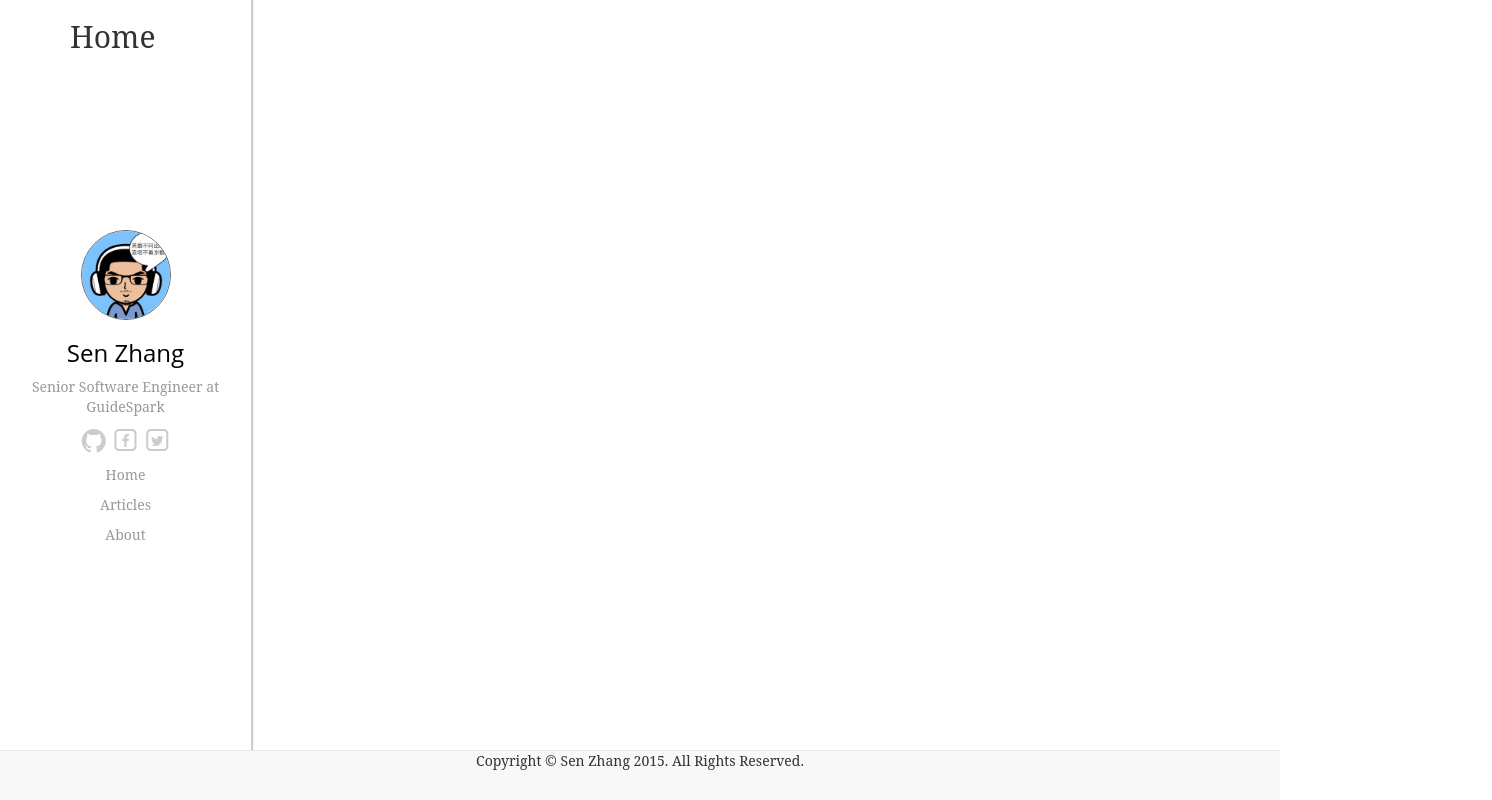
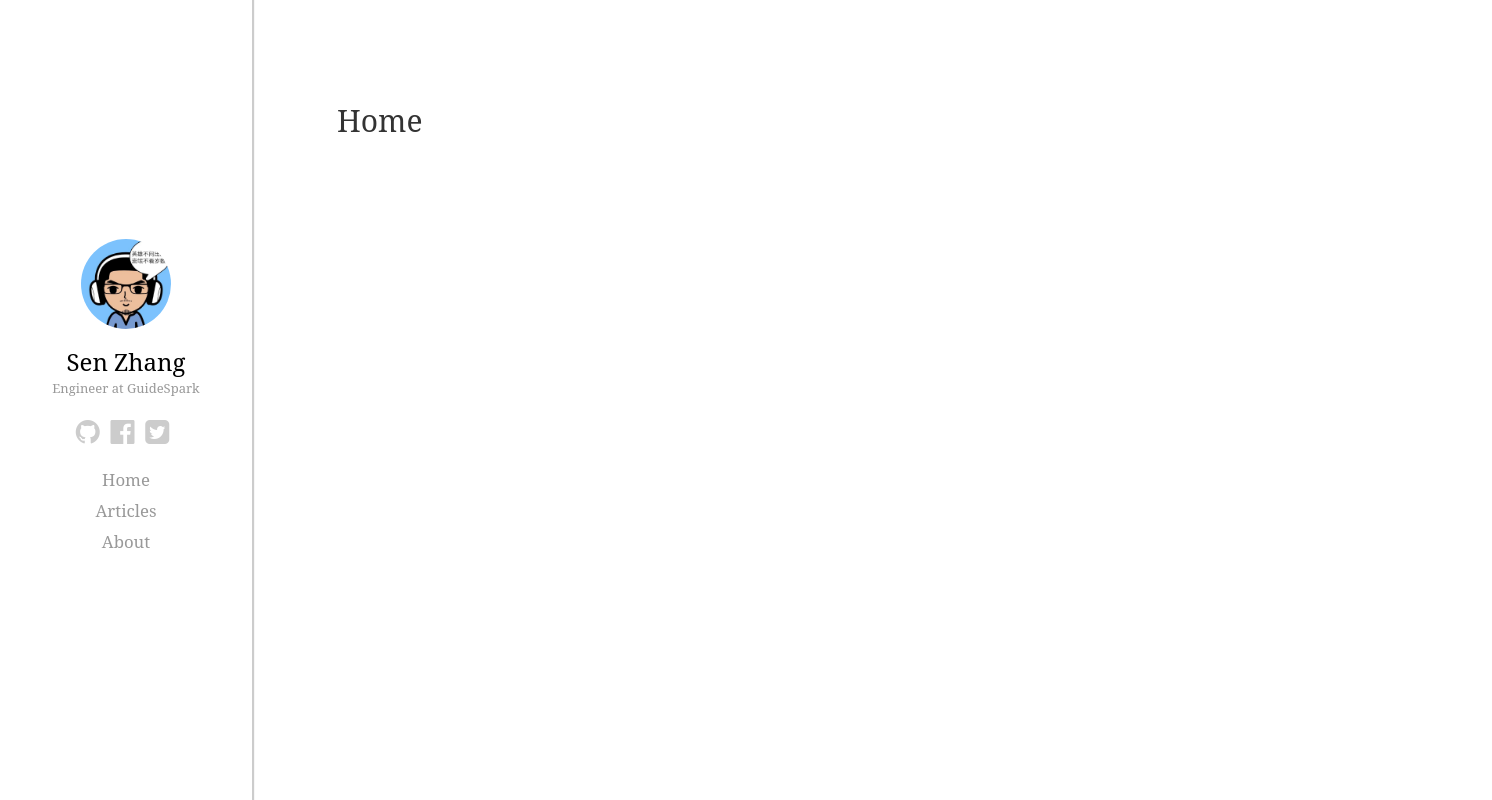
Before and after one commit to Sen-Zhang/sen-zhang.github.io, a plain HTML site: page index.html in a window 1280 px wide. Shown: the whole page, 1492 px wide, since content can reach past the window. Drawn offline with nearby package versions, Linux system fonts and the light colour scheme; some packages are replaced by stand-ins of ours.

Commit message:
finish header

```diff
--- a/css/main.css
+++ b/css/main.css
@@ -5,74 +5,154 @@
 body {
   color: #333;
   font-family: 'Noto Serif', Georgia, serif;
-  padding-bottom: 70px;
 }
 
-@media (min-width: 570px) {
+a:hover {
+  color: #4db380;
+  text-decoration: none;
 }
 
-@media (min-width: 800px) {
-  .site-header {
-    height: 100%;
-    left: 0;
-    position: fixed;
-    top: 0;
-    width: 18em;
-    border-right: 1px solid #ccc;
-    box-shadow: 1px 0 1px #ccc;
-    padding-top: 18%;
-    padding-left: 2em;
-    padding-right: 2em;
-  }
-}
+.site-header {
+  display: -moz-box;
+  -moz-box-pack: center;
+  -moz-box-align: center;
 
-@media (min-width: 1000px) {
-  .site-header {
-    width: 18em;
-  }
+  display: -webkit-box;
+  -webkit-box-pack: center;
+  -webkit-box-align: center;
+
+  display: box;
+  box-pack: center;
+  box-align: center;
+
+  -webkit-box-orient: vertical;
+  -webkit-box-direction: normal;
+  -webkit-flex-direction: column;
+  -ms-flex-direction: column;
+  flex-direction: column;
+  -webkit-justify-content: center;
+  -ms-flex-pack: center;
+  justify-content: center;
+
+  box-shadow: 1px 1px 1px 1px #ccc;
+  text-align: center;
 }
 
 .header-photo {
   width: 90px;
   height: 90px;
-  border: 1px solid #666;
+  margin: 0 auto;
 }
 
-.profile-title {
-  font-family: Open Sans, Helvetica Neue, sans-serif;
+.header-title {
+  margin-bottom: 1.5em;
+}
+
+.header-title__name {
   color: #000;
 }
 
-.profile-description {
+.header-title__position {
   color: #999;
+  margin-top: -0.5em;
+  font-size: small;
 }
 
-.profile-title:hover {
-  color: #4db380;
-  text-decoration: none;
+.header-socialnav {
+  margin-bottom: 1.5em;
 }
 
-.socialnav-icon {
+.header-socialnav__icon {
+  margin-right: 0.5em;
   color: #ccc;
 }
 
-.socialnav-icon--github:hover {
+.header-socialnav__icon--github:hover {
   color: #000;
 }
 
-.socialnav-icon--twitter:hover {
+.header-socialnav__icon--facebook:hover {
+  color: #3b5998;
+}
+
+.header-socialnav__icon--twitter:hover {
   color: #00aced;
 }
 
-.socialnav-icon--facebook:hover {
-  color: #3b5998;
+.header-link-container {
+  margin-bottom: 0.5em;
 }
 
-.header-nav-link {
+.header-link {
   color: #999;
+  font-size: larger;
+  margin-bottom: 0.5em;
 }
 
-.header-nav-link:hover {
-  color: #4db380;
-  text-decoration: none;
+@media (max-width: 400px) {
+  .site-header {
+    min-width: 23em;
+    padding-left: 1em !important;
+    padding-right: 1em !important;
+  }
 }
+
+@media  (max-width: 768px) {
+  .site-header {
+    display: block;
+    width: 100%;
+    height: 7em;
+    padding: 1.25em 2em;
+  }
+
+  .header-title {
+    display: inline-block;
+    float: left;
+    width: 40%;
+    margin: -1em 0 0 0;
+  }
+
+  .header-photo {
+    display: inline-block;
+    width: 56px;
+    height: 56px;
+  }
+
+  .header-socialnav {
+    display: inline-block;
+    float: right;
+    width: 40%;
+    margin: 1em 0 0 0;
+  }
+
+  .header-links {
+    display: none;
+  }
+}
+
+@media (min-width: 769px) and (max-width: 992px) {
+  .site-header {
+    width: 16em;
+    height: 100%;
+    padding: 0;
+    position: fixed;
+  }
+
+  .section {
+    margin-left: 16em;
+    padding: 5em 3em 3em;
+  }
+}
+
+@media (min-width: 992px) {
+  .site-header {
+    width: 18em;
+    height: 100%;
+    position: fixed;
+  }
+
+  .section {
+    margin-left: 18em;
+    padding: 6em 5em 4em;
+  }
+}
--- a/index.html
+++ b/index.html
@@ -19,61 +19,47 @@
 
 </head>
 <body ng-app="myBlog">
-  <div class="site-header">
-    <div class="site-header__content text-center">
+  <header class="site-header">
+    <div class="header-photo">
       <img src="pic/profile.jpeg" alt="profile" class="img-circle header-photo">
+    </div>
 
-      <a href="#/home" title="Home" class="profile-title">
+    <div class="header-title">
+      <a href="#/home" title="Home" class="header-title__name">
         <h3>Sen Zhang</h3>
       </a>
+      <div class="header-title__position">Engineer at GuideSpark</div>
+    </div>
 
-      <p class="profile-description">Senior Software Engineer at GuideSpark</p>
-
-      <p>
-        <a class="socialnav-icon socialnav-icon--github" href="https://github.com/Sen-Zhang" target="_blank"
-           title="GitHub">
-          <span class="fa-stack">
-            <i class="fa fa-2x fa-github fa-stack-1x"></i>
-          </span>
-        </a>
-        <a class="socialnav-icon socialnav-icon--facebook" href="https://twitter.com/solowolf21" target="_blank"
-           title="Facebook">
-          <span class="fa-stack">
-            <i class="fa fa-square-o fa-stack-2x"></i>
-            <i class="fa fa-facebook fa-stack-1x"></i>
-          </span>
-        </a>
-        <a class="socialnav-icon socialnav-icon--twitter" href="https://twitter.com/solowolf21" target="_blank"
-           title="Twitter">
-           <span class="fa-stack">
-            <i class="fa fa-square-o fa-stack-2x"></i>
-            <i class="fa fa-twitter fa-stack-1x"></i>
-          </span>
-        </a>
-      </p>
-
-      <p><a class="header-nav-link" href="#/home">Home</a></p>
-
-      <p><a class="header-nav-link" href="#/articles">Articles</a></p>
-
-      <p><a class="header-nav-link" href="#/about">About</a></p>
+    <div class="header-socialnav">
+      <a class="header-socialnav__icon header-socialnav__icon--github"
+         href="https://github.com/Sen-Zhang" target="_blank" title="GitHub">
+        <i class="fa fa-github fa-2x"></i>
+      </a>
+      <a class="header-socialnav__icon header-socialnav__icon--facebook"
+         href="https://www.facebook.com/sen.zhang.370" target="_blank" title="Facebook">
+        <i class="fa fa-facebook-official fa-2x"></i>
+      </a>
+      <a class="header-socialnav__icon header-socialnav__icon--twitter"
+         href="https://twitter.com/solowolf21" target="_blank" title="Twitter">
+        <i class="fa fa-twitter-square fa-2x"></i>
+      </a>
     </div>
-  </div>
+    <div class="header-links">
+      <div class="header-link-container">
+        <a class="header-link" href="#/home">Home</a>
+      </div>
+      <div class="header-link-container">
+        <a class="header-link" href="#/home">Articles</a>
+      </div>
+      <div class="header-link-container">
+        <a class="header-link" href="#/about">About</a>
+      </div>
+    </div>
+  </header>
 
   <section class="section">
     <div class="container container-fluid" ui-view=""></div>
   </section>
-
-  <footer class="footer">
-    <nav class="navbar navbar-default navbar-fixed-bottom">
-      <div class="container">
-        <div class="row">
-          <div class="col-lg-12 text-center">
-            Copyright © Sen Zhang 2015. All Rights Reserved.
-          </div>
-        </div>
-      </div>
-    </nav>
-  </footer>
 </body>
 </html>
```
